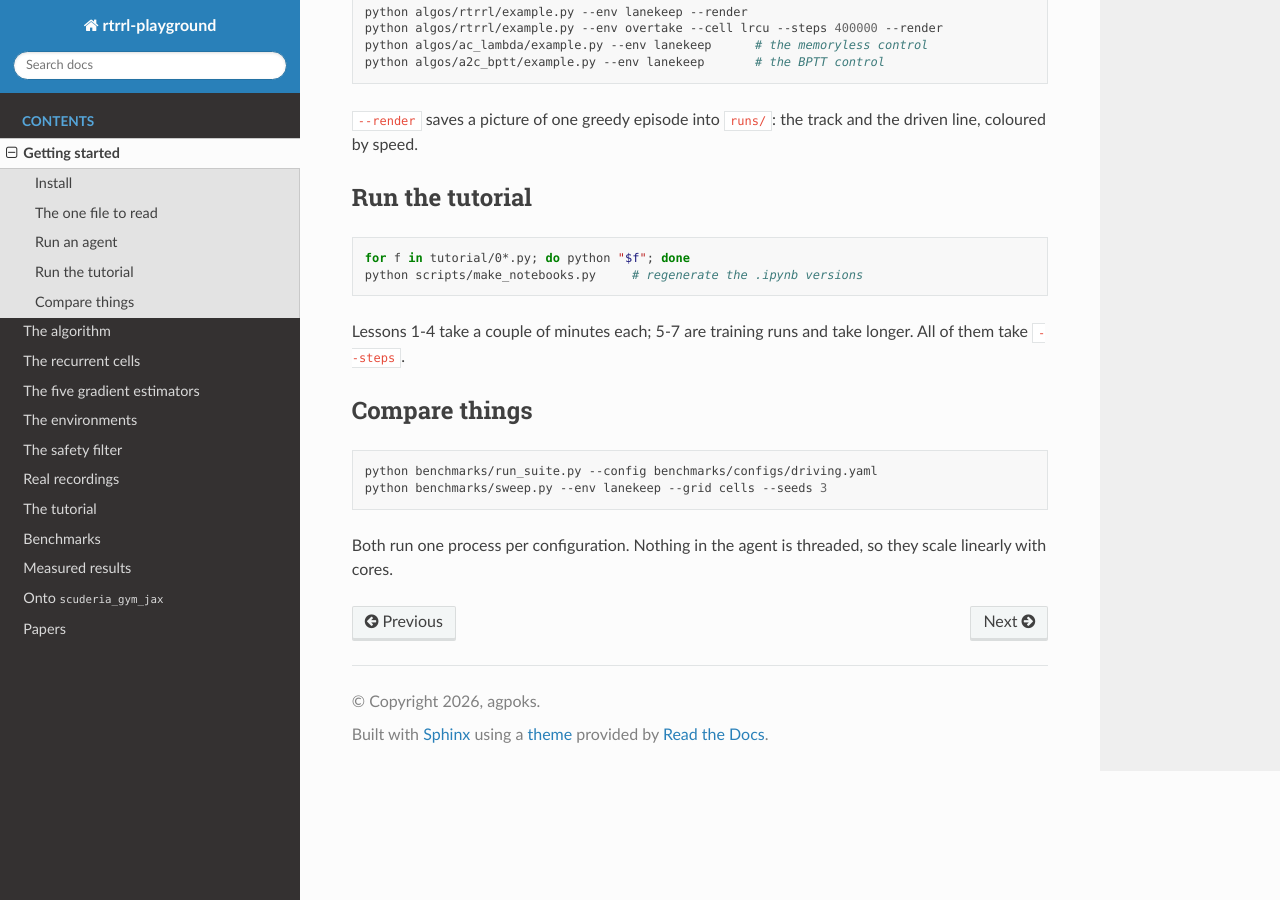
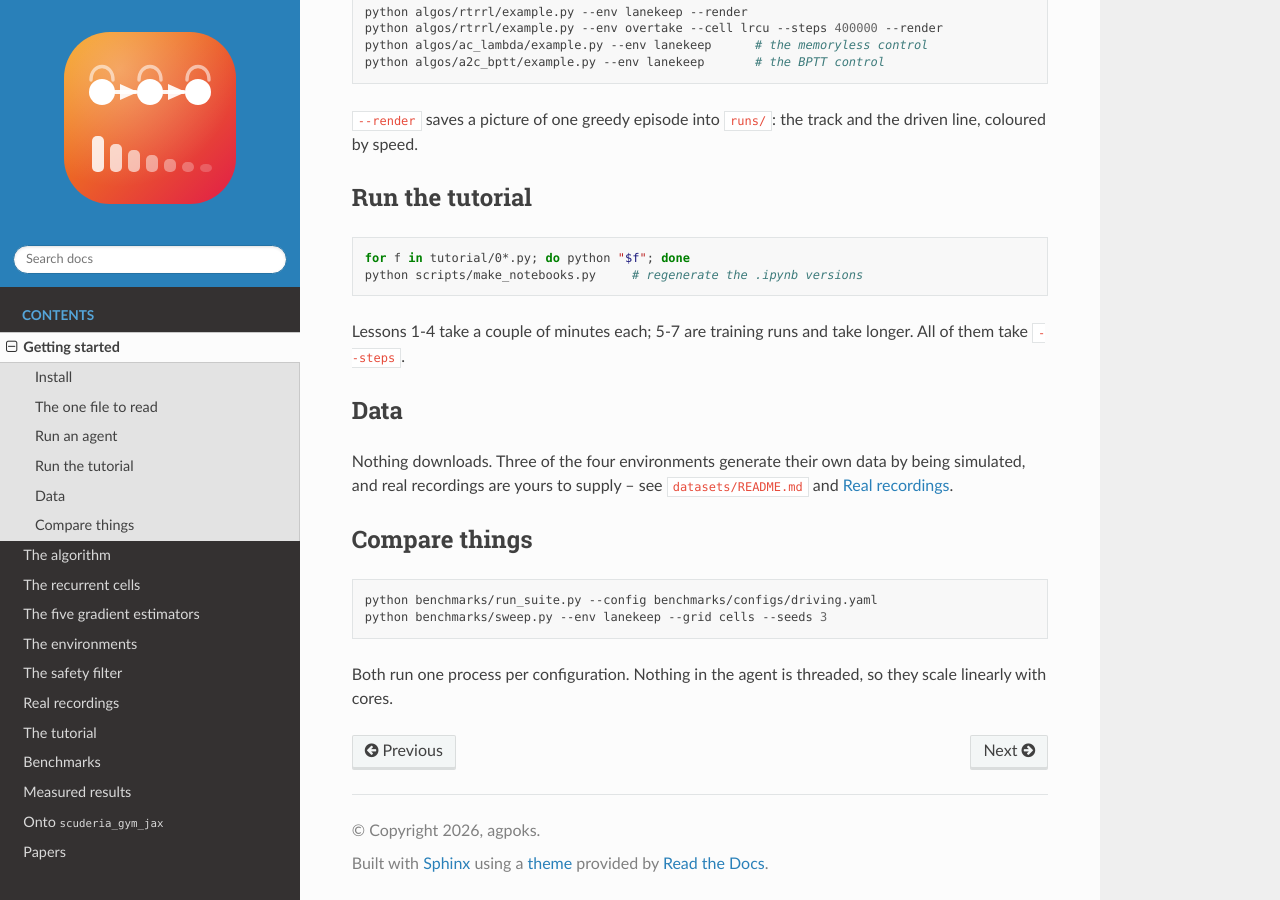
Before and after one commit to agpoks/rtrrl-playground, a Sphinx documentation site: the page built from docs/source/getting_started.md, in a window 1280 px wide and 900 px high, scrolled down 782 px. Built offline with Sphinx 7.4.7 and the Read the Docs theme 3.1.0, drawn with Linux system fonts in a browser that asks for light colours.

Commit message:
Logo, and a datasets note saying why there is no dataset
Logo and banner in the family's visual language, wired into the Sphinx
theme and the README. The motif is the argument: an unrolled recurrence
with every arrow pointing forwards, over a decaying eligibility trace.

datasets/README.md exists because the other playgrounds in this family have
one and a reader will look for it. The answer is that three of the four
environments generate their own data by being simulated and the fourth kind
(real recordings) is yours and cannot be redistributed -- with the topic
list a bag needs, and the note that /odom is in the wrong frame.

Docs build clean under sphinx -W.

````diff
--- a/docs/source/conf.py
+++ b/docs/source/conf.py
@@ -24,7 +24,9 @@ exclude_patterns = ["_build", "Thumbs.db", ".DS_Store"]
 
 html_theme = "sphinx_rtd_theme"
 html_static_path = ["_static"]
-html_theme_options = {"logo_only": False}
+html_logo = "_static/logo.svg"
+html_favicon = "_static/logo.svg"
+html_theme_options = {"logo_only": True}
 
 bibtex_bibfiles = ["../../papers/references.bib"]
 bibtex_default_style = "alpha"
--- a/docs/source/getting_started.md
+++ b/docs/source/getting_started.md
@@ -50,6 +50,13 @@ python scripts/make_notebooks.py     # regenerate the .ipynb versions
 Lessons 1-4 take a couple of minutes each; 5-7 are training runs and take
 longer. All of them take `--steps`.
 
+## Data
+
+Nothing downloads. Three of the four environments generate their own data by
+being simulated, and real recordings are yours to supply -- see
+[`datasets/README.md`](https://github.com/agpoks/rtrrl-playground/blob/main/datasets/README.md)
+and {doc}`real_data`.
+
 ## Compare things
 
 ```bash
````
Also changed, not shown: README.md (+5 -0 lines), datasets/README.md (added), docs/source/_static/logo-banner.svg (added), docs/source/_static/logo.svg (added).
